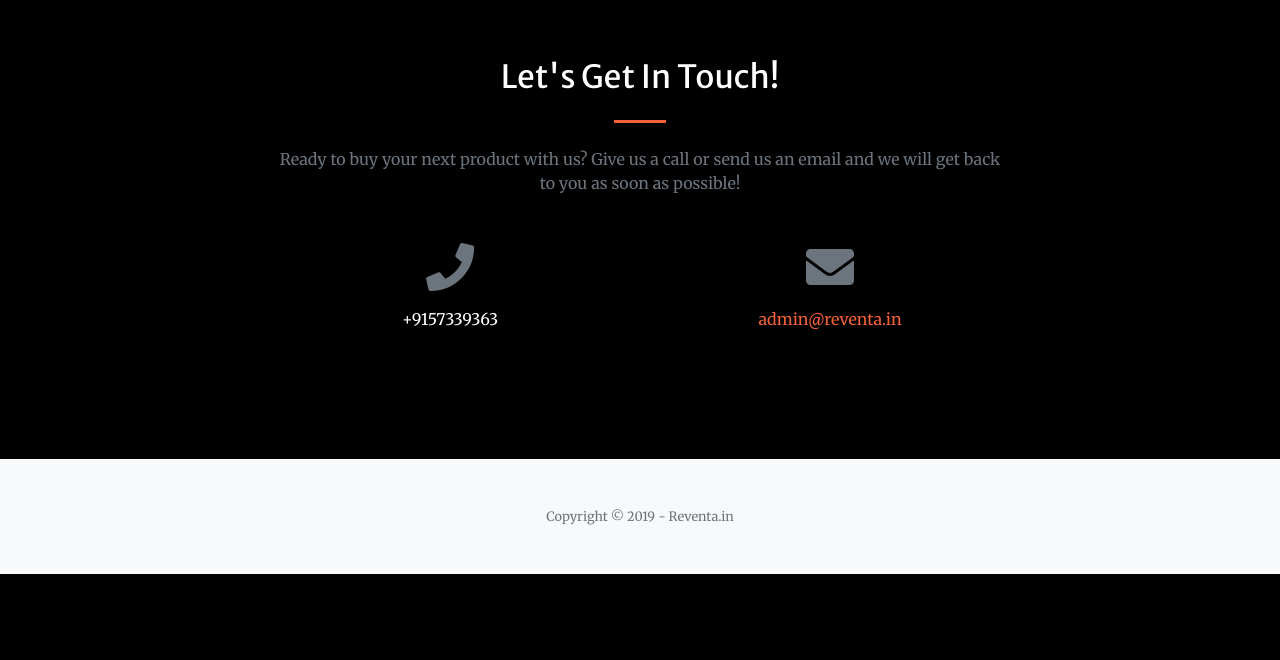
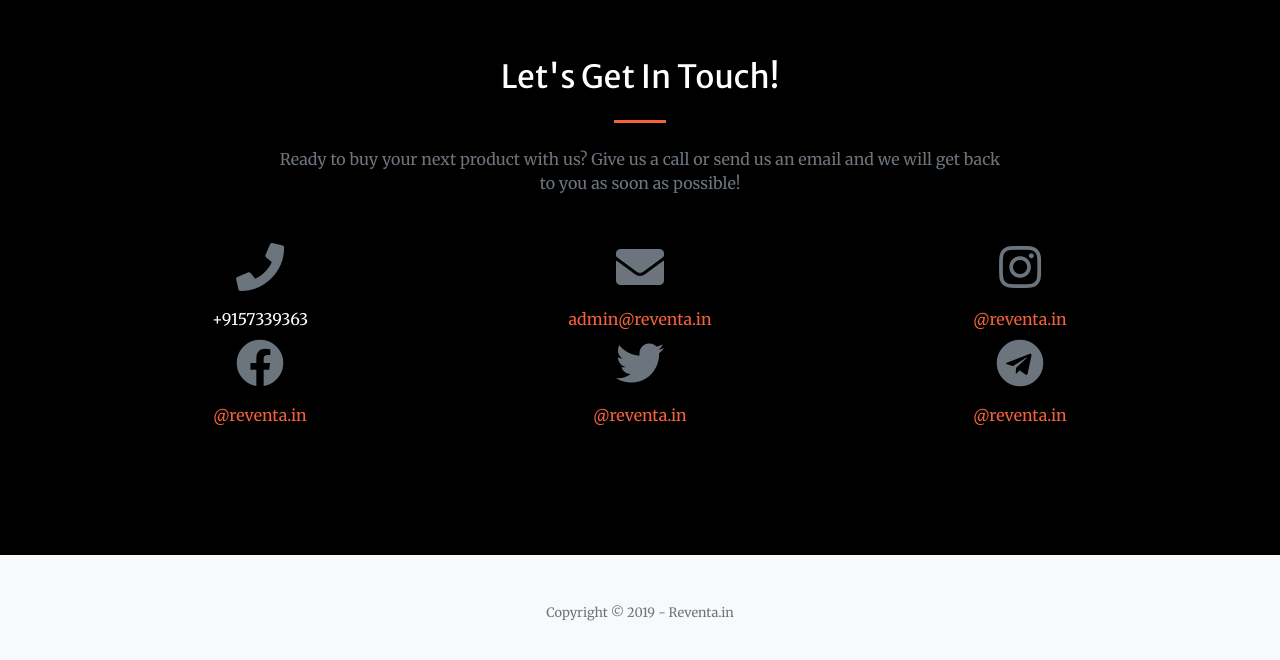
Before and after one commit to deepang17/AT-Project, a plain HTML site: page AT-Project-Practice/index.html in a window 1280 px wide. Shown: the part 3203-3863 px from the top of the page. Before the commit the page ends 3777 px from the top, so only its background shows below. Drawn offline with Linux system fonts and the light colour scheme.

Commit message:
Home-Page-Update

```diff
--- a/AT-Project-Practice/index.html
+++ b/AT-Project-Practice/index.html
@@ -237,7 +237,7 @@
         </div>
       </div>
       <div class="row">
-        <div class="col-lg-4 ml-auto text-center mb-5 mb-lg-0">
+        <div class="col-lg-4 ml-auto text-center mb-3 mb-lg-0">
           <i class="fas fa-phone fa-3x mb-3 text-muted"></i>
           <div>+9157339363</div>
         </div>
@@ -246,7 +246,25 @@
           <!-- Make sure to change the email address in anchor text AND the link below! -->
           <a class="d-block" href="mailto:admin@reventa.in">admin@reventa.in</a>
         </div>
-      </div>
+		<br/><br/><br/><br/>
+		<div class="col-lg-4 ml-auto text-center mb-3 mb-lg-0">
+		  <i class="fab fa-3x fa-instagram text-muted mb-3"></i>
+		  <div><a class="d-block" href="http://www.instagram.com">@reventa.in</a></div>
+        </div>
+		<br/><br/><br/><br/>
+		<div class="col-lg-4 mr-auto text-center">
+		  <i class="fab fa-3x fa-facebook text-muted mb-3"></i>
+		  <a class="d-block" href="http://www.facebook.com">@reventa.in</a>
+        </div>
+		<div class="col-lg-4 ml-auto text-center mb-3 mb-lg-0">
+		  <i class="fab fa-3x fa-twitter text-muted mb-3"></i>
+		  <div><a class="d-block" href="http://www.twitter.com">@reventa.in</a></div>
+        </div>
+		<div class="col-lg-4 mr-auto text-center">
+		  <i class="fab fa-3x fa-telegram text-muted mb-3"></i>
+		  <a class="d-block" href="http://www.telegram.com">@reventa.in</a>
+        </div>
+    </div>
     </div>
   </section>
 
```
